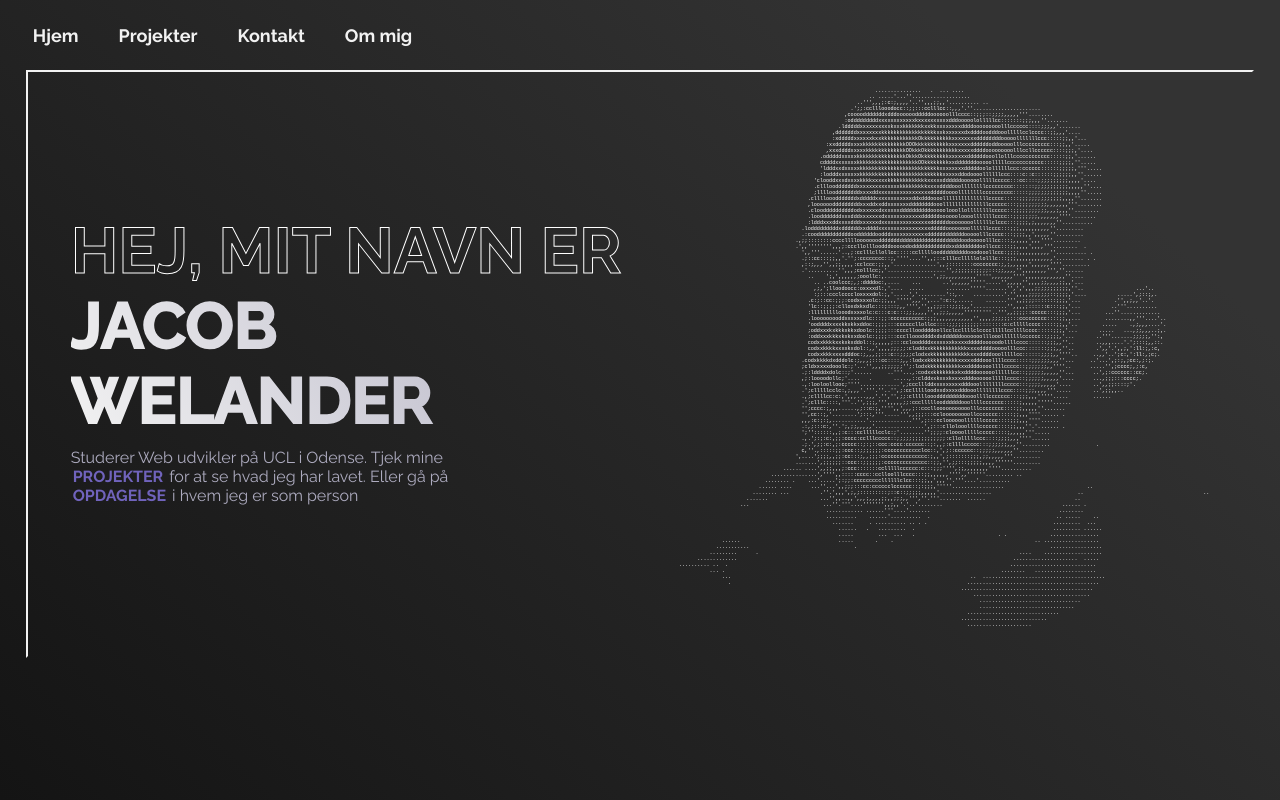
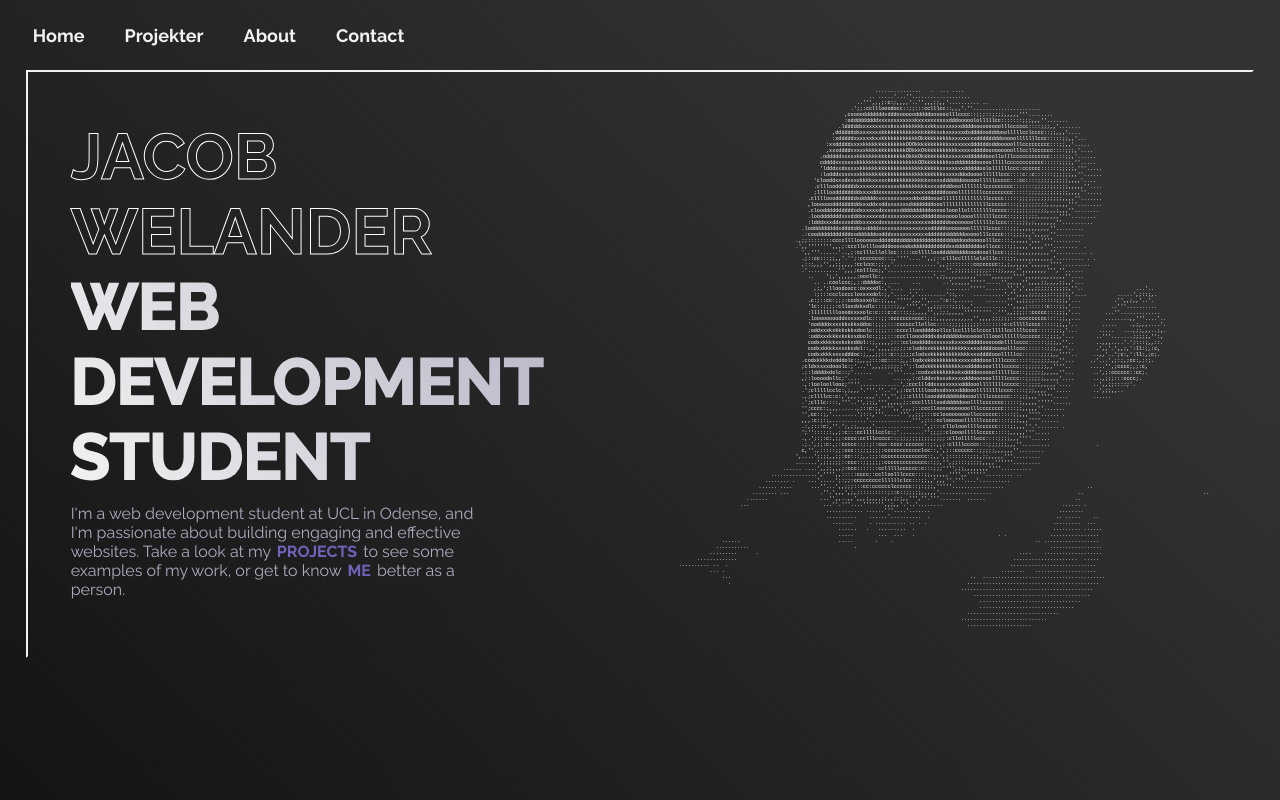
Before and after one commit to Welander1994/portfolio, a Vue app: page / in a window 1280 px wide. Built offline with nearby package versions, Linux system fonts and the light colour scheme.

Commit message:
adds text in about me

```diff
--- a/src/components/menu/menu.vue
+++ b/src/components/menu/menu.vue
@@ -22,10 +22,10 @@ function openMenu() {
                 <header__menu />
             </div>
             <div class="menu" :class="{ active: menu }">
-                <RouterLink to="/">Hjem</RouterLink>
-                <RouterLink to="/projects">Projekter</RouterLink>
-                <RouterLink to="/Shopping">Kontakt</RouterLink>
-                <RouterLink to="/About">Om mig</RouterLink>
+                <RouterLink to="/">Home</RouterLink>
+                <RouterLink to="/Projects">Projekter</RouterLink>
+                <RouterLink to="/About">About</RouterLink>
+                <RouterLink to="/Shopping">Contact</RouterLink>
             </div>
             <div class="burger__menu">
                 <burger__menu @mouseup="openMenu()" />
--- a/src/router/index.js
+++ b/src/router/index.js
@@ -15,7 +15,7 @@ const router = createRouter({
         },
         {
             path: '/WeatherApp',
-            name: 'WeatherApp',
+            name: 'weatherApp',
             component: WeatherAppView
         },
         {
@@ -24,7 +24,7 @@ const router = createRouter({
             component: ShoppingView
         },
         {
-            path: '/projects',
+            path: '/Projects',
             name: 'projects',
             component: projects
         },
--- a/src/views/AboutView.vue
+++ b/src/views/AboutView.vue
@@ -12,8 +12,36 @@ import menu_bar from '../components/menu/menu.vue'
     </div>
 
     <div class="box">
-        <glitchText title="Om mig" />
+        <glitchText title="About me" />
+        <hr>
+        <p>
+            Hi, I'm Jacob Welander, a 28-year-old web development student based in Odense. I first learned to code
+            while studying 3D animation in Grenaa, and have been hooked on web development ever since.
 
+            As a web developer, I specialize in <span>Vue.js</span> and <span>JavaScript</span>, and I'm always looking for
+            new challenges and
+            opportunities to learn. I believe that collaboration and community are key to success in any field.
+        </p>
+        <p>
+            In my free time, I love to watch movies and play video games. I find that they inspire my creativity and help me
+            stay up-to-date on the latest trends in design and technology. But I also know the importance of staying active,
+            which is why I make time for the gym and outdoor activities like hiking and soccer.
+        </p>
+        <h3>Programs and Tools I Use</h3>
+        <ul>
+            <li>Html/scss</li>
+            <li>JavaScript</li>
+            <li>Vuejs 3</li>
+            <li>SQL</li>
+            <li>API</li>
+            <li>Postman</li>
+            <li>PWA</li>
+        </ul>
+        <p>
+            Thanks for visiting my portfolio, and feel free to <RouterLink to="/contact">reach</RouterLink> out if you have
+            any questions or are interested in
+            collaborating!
+        </p>
 
     </div>
 </template>
@@ -21,6 +49,7 @@ import menu_bar from '../components/menu/menu.vue'
 <style lang="scss" scoped>
 .box {
     display: flex;
+    flex-direction: column;
     margin: 0 2vw 2vw 2vw;
     padding: 30px;
     border: var(--white) 2px solid;
@@ -71,7 +100,57 @@ import menu_bar from '../components/menu/menu.vue'
         }
     }
 
-    p,
+    hr {
+        border-color: var(--gray);
+        max-width: 40vw;
+    }
+
+    p {
+        padding: 10px 0;
+        max-width: 40vw;
+
+        a {
+            text-decoration: none;
+            color: var(--purple);
+            font-weight: bolder;
+            transition: .5s;
+            padding: 2px;
+            text-transform: uppercase;
+            animation: myanim 2s;
+            animation-delay: 2s;
+
+            &:hover {
+                color: var(--white);
+                text-shadow: #ff1493 5px 0px, limegreen -5px 0px
+            }
+        }
+
+    }
+
+    ul {
+        padding: 10px 0;
+        display: flex;
+        flex-direction: column;
+        width: 30vw;
+
+        li {
+            margin: 0 20px;
+            text-decoration: none;
+            color: var(--purple);
+            padding: 2px;
+            text-transform: uppercase;
+        }
+    }
+
+    span {
+        text-decoration: none;
+        color: var(--purple);
+        font-weight: bolder;
+        padding: 2px;
+        text-transform: uppercase;
+    }
+
+
     h2,
     h1 {
         padding: 20px 0 20px 0;
@@ -113,6 +192,7 @@ import menu_bar from '../components/menu/menu.vue'
 
 
 
+
 }
 
 @media only screen and (max-width: 700px) {
@@ -120,13 +200,18 @@ import menu_bar from '../components/menu/menu.vue'
 
         flex-direction: column;
         max-width: 100vw;
-        align-items: center;
+
 
         .box__content {
             width: 110%;
         }
 
-        p,
+
+        hr {
+            max-width: 80vw;
+            margin: 0 0 10px 0;
+        }
+
         h2,
         h1 {
             padding: 20px 0;
@@ -135,8 +220,9 @@ import menu_bar from '../components/menu/menu.vue'
         }
 
         p {
-            width: 100%;
-            padding: 0 0 20px 0;
+            max-width: none;
+
+            padding: 0 0 10px 0;
         }
 
         nav {
--- a/src/views/HomeView.vue
+++ b/src/views/HomeView.vue
@@ -11,11 +11,12 @@ import menu_bar from '../components/menu/menu.vue'
   <menu_bar classes="home" type="project" />
   <main>
     <div class=" main__title">
-      <h1 id="Web__title">Hej, mit navn er </h1>
-      <glitchText class="gradient-text" title="Jacob Welander" />
+      <h1 id="Web__title">Jacob Welander</h1>
+      <glitchText class="gradient-text" title="Web Development Student" />
       <p>
-        Studerer Web udvikler på UCL i Odense. Tjek mine <RouterLink to="/projects">Projekter</RouterLink> for at se
-        hvad jeg har lavet. Eller gå på <RouterLink to="/About">opdagelse</RouterLink> i hvem jeg er som person
+        I'm a web development student at UCL in Odense, and I'm passionate about building engaging and effective
+        websites. Take a look at my <RouterLink to="/projects">projects</RouterLink> to see some examples of my work, or
+        get to know <RouterLink to="/About">me</RouterLink> better as a person.
       </p>
     </div>
     <div class="main__img">
@@ -106,10 +107,10 @@ a {
   padding: 2px;
   text-transform: uppercase;
   animation: myanim 2s;
-  animation-delay: 1.3s;
+  animation-delay: 2s;
 
   &:nth-child(2) {
-    animation-delay: 1.5s;
+    animation-delay: 2.3s;
   }
 }
 
```
